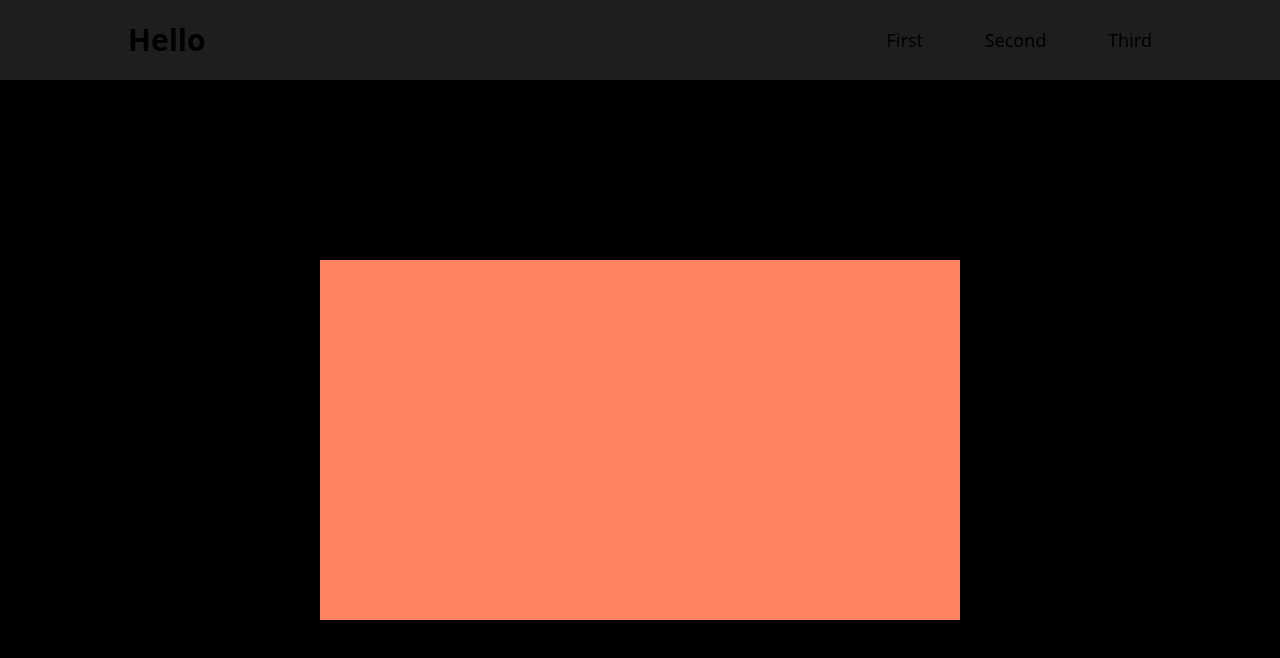
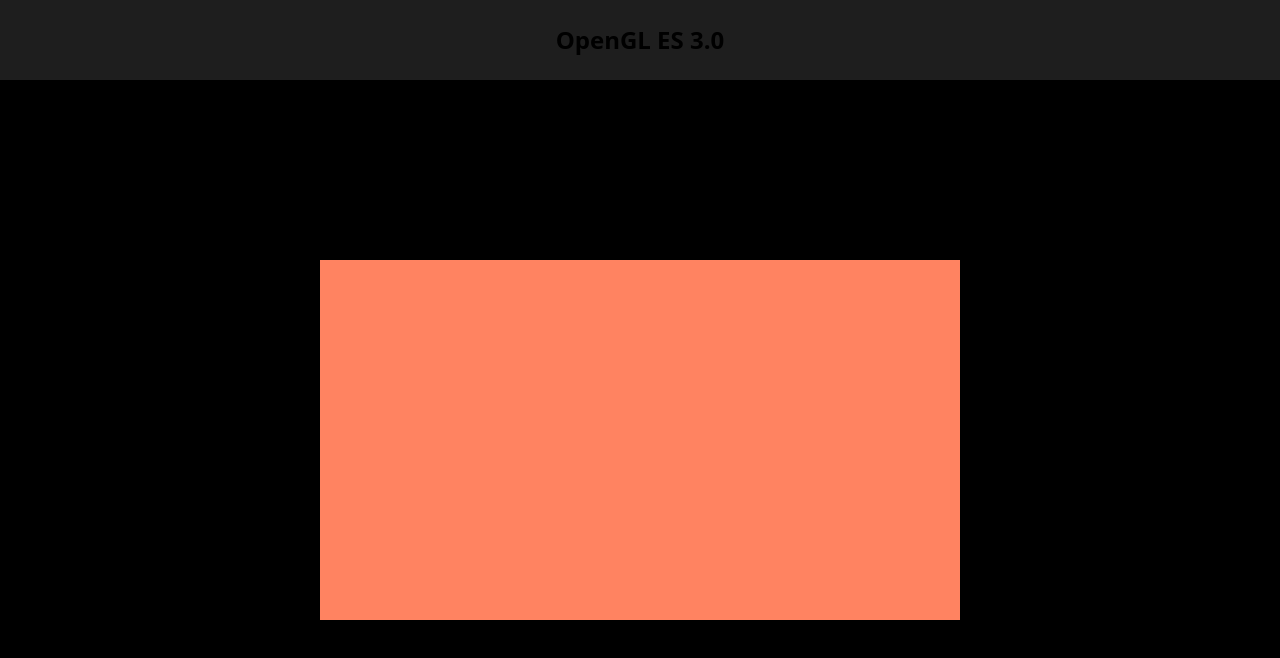
Before and after one commit to RafihYahya/openglESv3.0_ts, a website built with Vite: page index.html in a window 1280 px wide. Built offline with nearby package versions, Linux system fonts and the light colour scheme.

Commit message:
smallUiFix

```diff
--- a/index.html
+++ b/index.html
@@ -10,14 +10,14 @@
 
 <body>
   <div id="app" class="h-screen w-screen">
-    <div class="top-0 h-[10%] bg-[#1e1e1e] p-0 m-0 w-full  flex justify-center items-center">
-      <div class=" flex justify-between items-center max-w-[1280px] w-[80%]">
-        <h1 class="w-full text-3xl font-bold">Hello</h1>
-        <ul class="flex justify-between items-center w-[60%] lg:w-[35%]">
-          <li class="text-lg">First</li>
-          <li class="text-lg">Second</li>
-          <li class="text-lg">Third</li>
-        </ul>
+    <div class="top-0  h-[10%] bg-[#1e1e1e] p-0 m-0 w-full  flex justify-center items-center">
+      <div class=" flex justify-center items-center max-w-[1280px] w-[80%]">
+        <h1 class="w-full text-2xl text-center font-bold">OpenGL ES 3.0</h1>
+        <!-- <ul class="flex justify-between items-center w-[60%] lg:w-[35%]">
+          <li class="text-lg"></li>
+          <li class="text-lg"></li>
+          <li class="text-lg"></li>
+        </ul> -->
       </div>
 
     </div>
```
